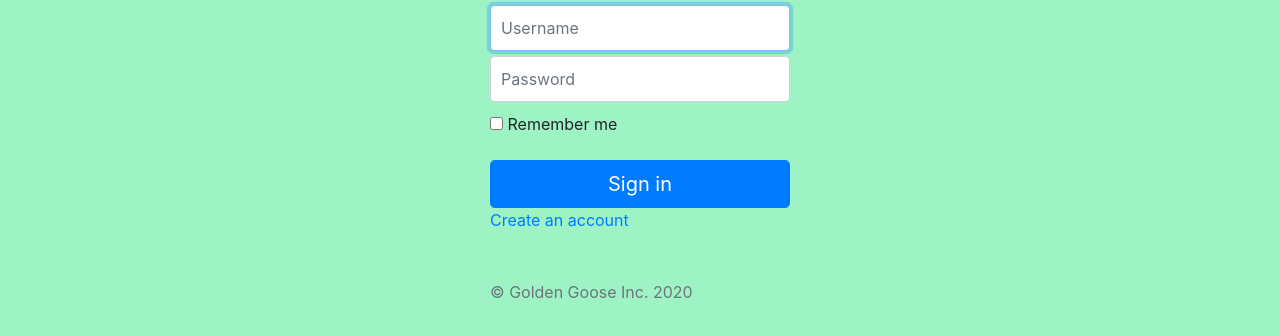
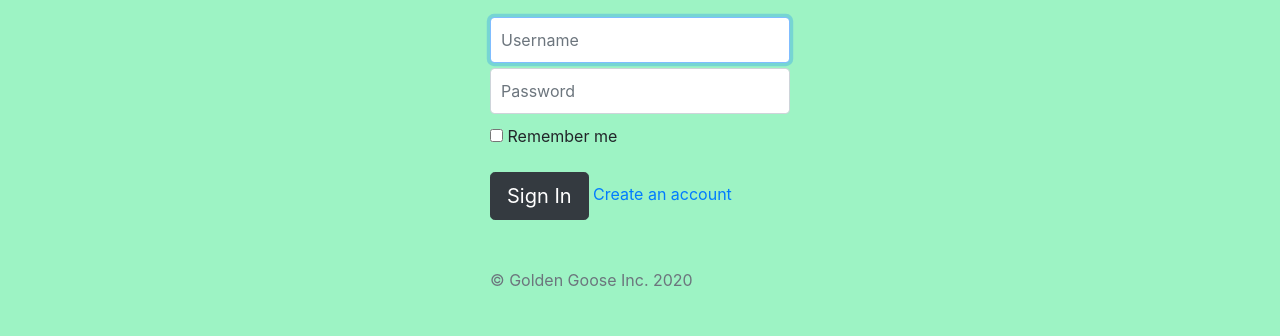
Before and after one commit to Ziyangll/GoldenGoose, a plain HTML site: page sign-in/index.html in a window 1280 px wide. Shown: the part 394-730 px from the top of the page. Drawn offline with nearby package versions, Linux system fonts and the light colour scheme.

Commit message:
changed btn

```diff
--- a/sign-in/index.html
+++ b/sign-in/index.html
@@ -106,7 +106,10 @@
         <input type="checkbox" value="remember-me"> Remember me
       </label>
     </div style="text-align:center">
-    <button class="btn btn-lg btn-primary btn-block" type="submit">Sign in</button>
+
+    <a type="submit" class="btn btn-outline-dark btn-lg active" role="button" aria-pressed="true">Sign In</a>
+
+
     <a href="../register/index.html">Create an account</a>
     <p class="mt-5 mb-3 text-muted">&copy; Golden Goose Inc. 2020</p>
   </form>
```
Also changed, not shown: register/index.html (+4 -1 lines).
